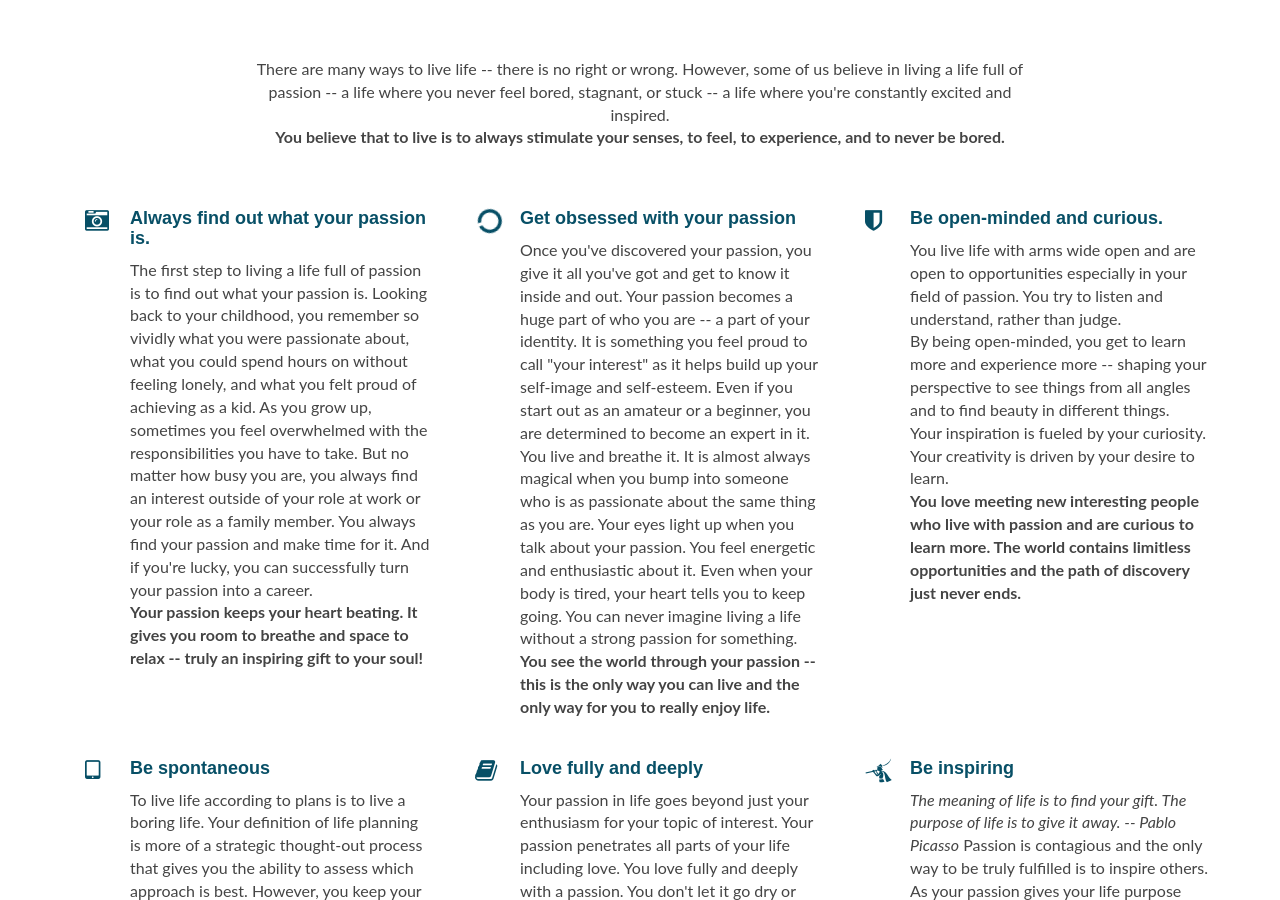
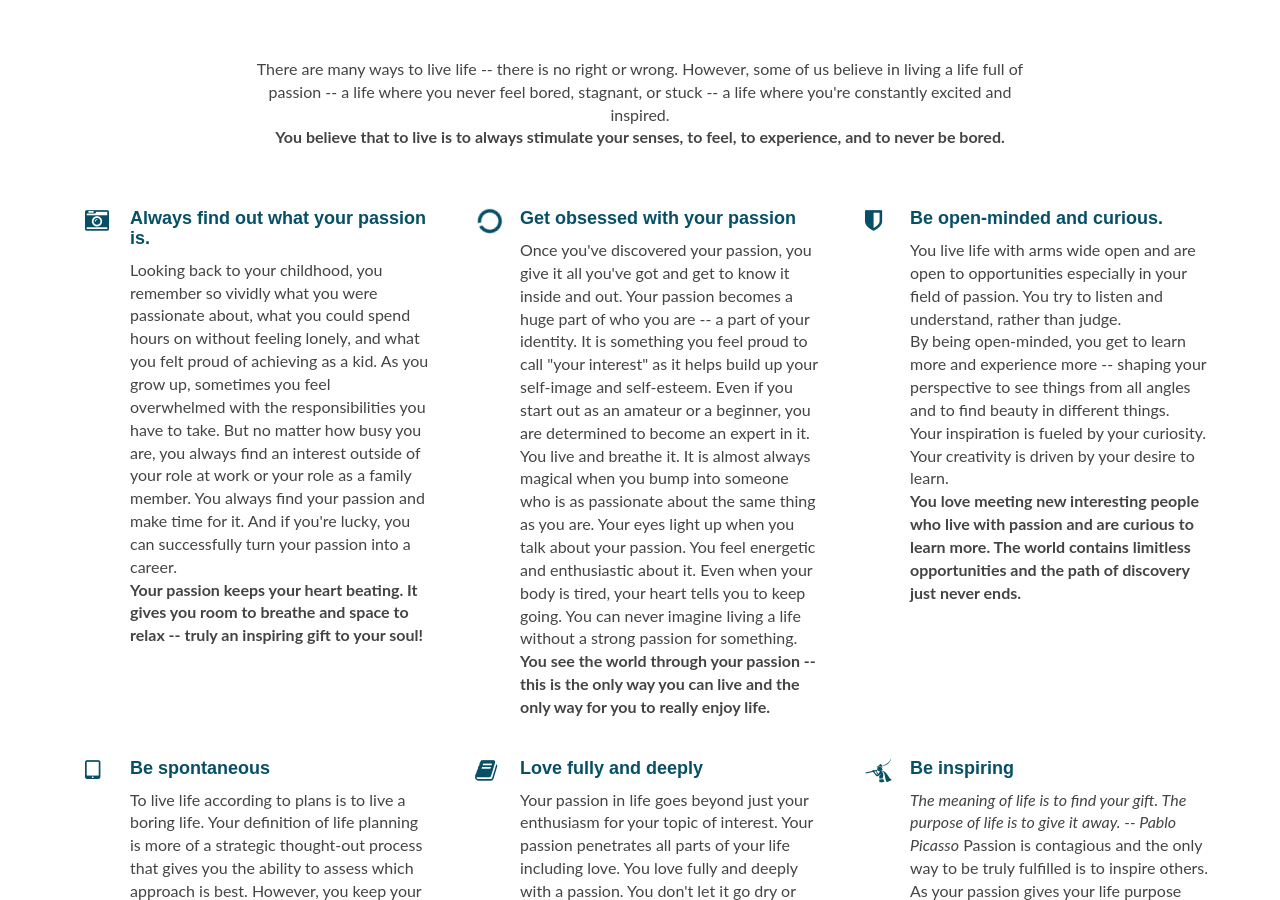
Before and after one commit to tuyduyenhoi/tuyduyenhoi.github.io, a Jekyll site: the page built from index.html, in a window 1280 px wide and 900 px high, scrolled down 826 px. Built offline with Jekyll 4.4.1, drawn with Linux system fonts in a browser that asks for light colours.

Commit message:
Update features.html

```diff
--- a/_includes/features.html
+++ b/_includes/features.html
@@ -16,7 +16,6 @@
                     <div class="content">
                         <h3 class="sub-title">Always find out what your passion is.</h3>
                         <p>
-                          The first step to living a life full of passion is to find out what your passion is.
                           Looking back to your childhood, you remember so vividly what you were passionate about,
                           what you could spend hours on without feeling lonely, and what you felt proud of achieving as a kid.
                           As you grow up, sometimes you feel overwhelmed with the responsibilities you have to take.
```
